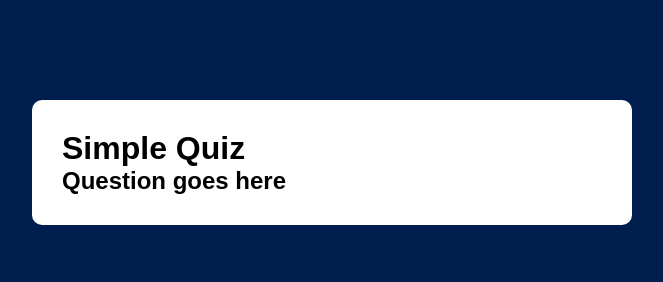
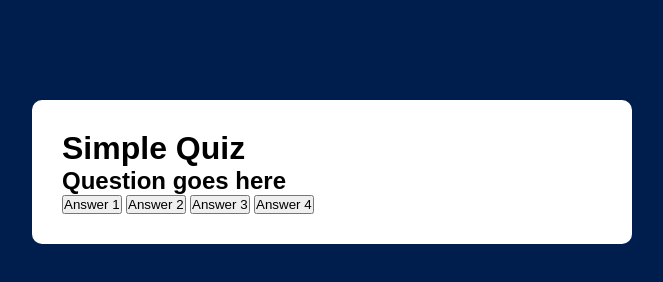
Before and after one commit to NoorFatima-developer/Quiz-App, a plain HTML site: page index.html in a window 1280 px wide. Shown: the whole page, without its empty margins (308-971 px from the left). Drawn offline with Linux system fonts and the light colour scheme.

Commit message:
code is added

```diff
--- a/index.html
+++ b/index.html
@@ -11,7 +11,13 @@
 
         <h1>Simple Quiz</h1>
         <div class="quiz">
-            <h2>Question goes here</h2>
+            <h2 id="question">Question goes here</h2>
+        </div>
+        <div id="answer-buttons">
+            <button class="btn">Answer 1</button>
+            <button class="btn">Answer 2</button>
+            <button class="btn">Answer 3</button>
+            <button class="btn">Answer 4</button>
         </div>
 
     </div>
```
